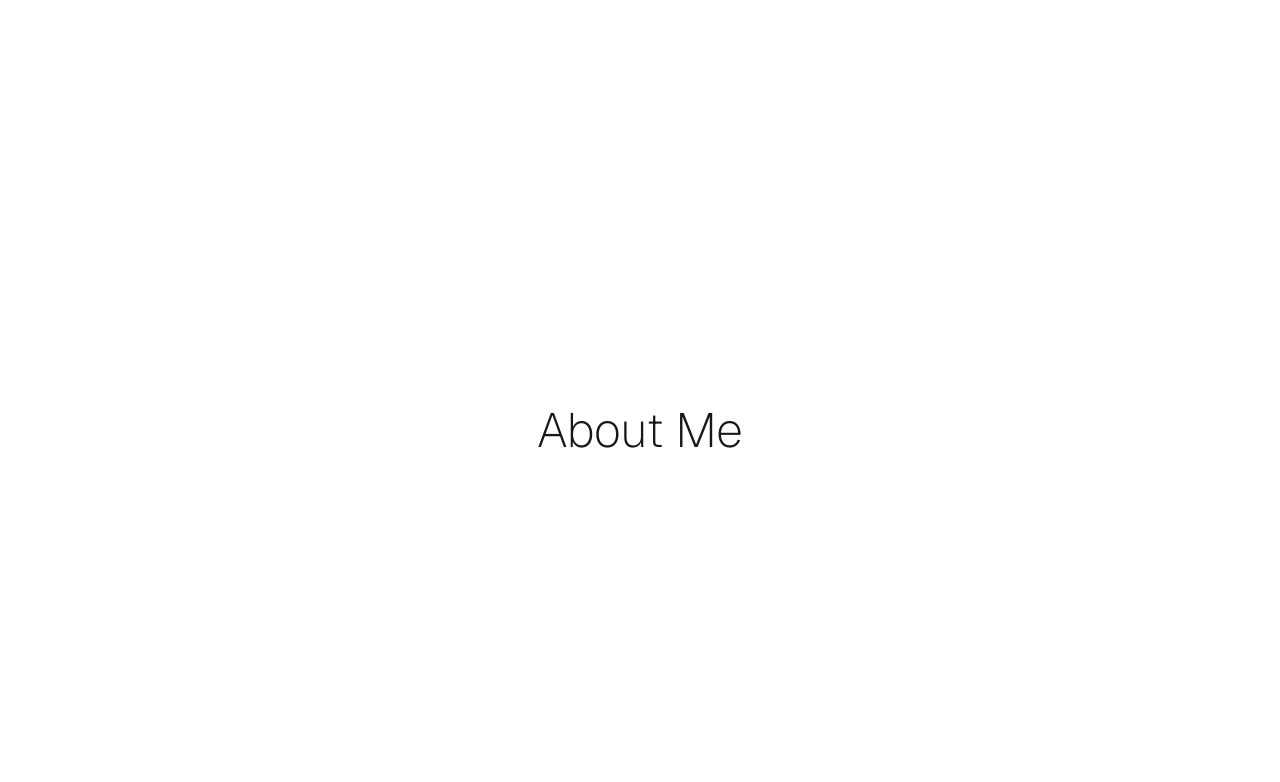
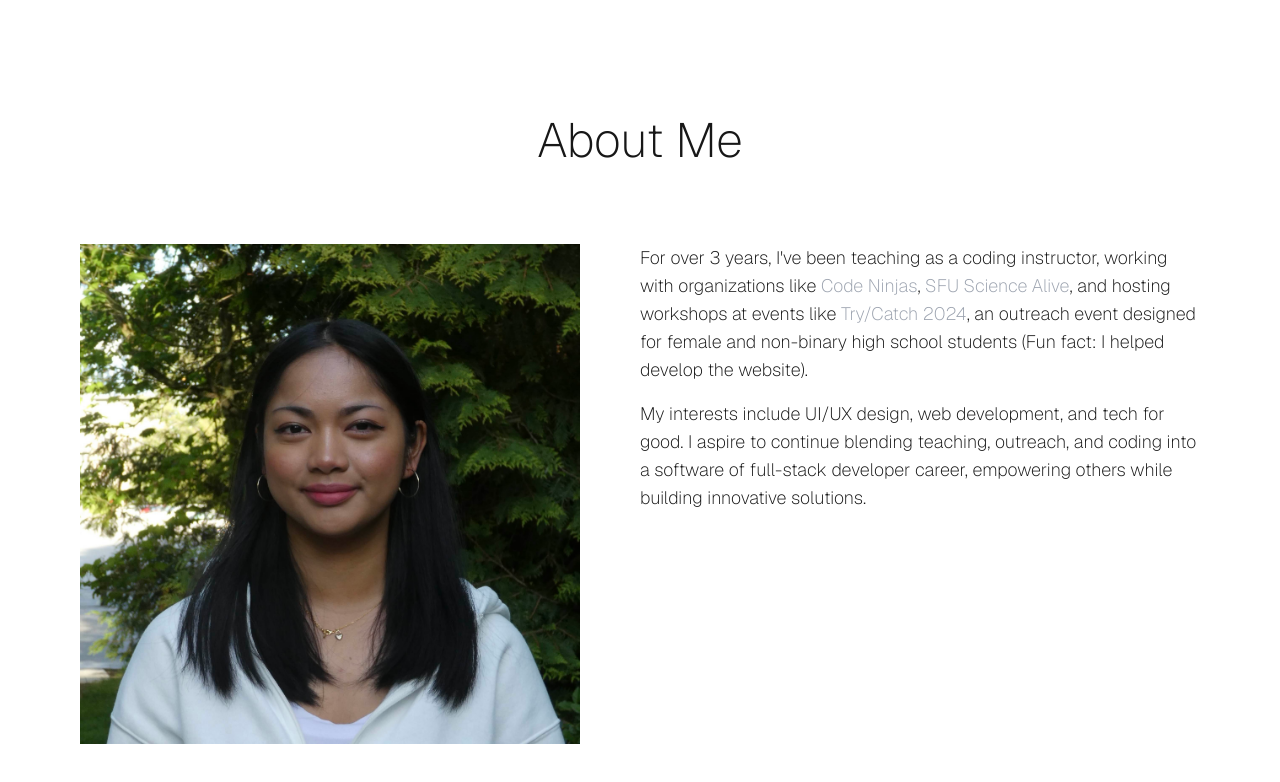
Before and after one commit to maraliwayway/maraliwayway.github.io, a Next.js app: page / in a window 1280 px wide. Shown: the part 502-1284 px from the top of the page. Built offline with nearby package versions, Linux system fonts and the light colour scheme.

Commit message:
feat: add picture and bio to about me section

```diff
--- a/app/components/About.js
+++ b/app/components/About.js
@@ -1,7 +1,59 @@
+import Image from "next/image";
+
 const About = () => {
     return (
       <section id="about" className="h-screen flex items-center justify-center">
+
+        <div className="flex flex-col items-center gap-20">
         <h1 className="text-5xl text-extralight">About Me</h1>
+
+        <div className="grid grid-cols-2 gap-0">
+
+
+            <Image
+            aria-hidden
+            src="/mara.jpg"
+            alt="Mara Liwayway David headshot"
+            width={500}
+            height={500}
+          />
+
+
+            <div className="flex flex-col gap-4 text-left">
+            <p>
+
+                For over 3 years, I've been teaching as a coding instructor, working
+                with organizations like <a
+                                        className="text-gray-400 hover:underline hover:underline-offset-4"
+                                        href="https://github.com/maraliwayway"
+                                        target="_blank"
+                                        rel="noopener noreferrer"
+                                        > Code Ninjas</a>,                       <a
+                                        className="text-gray-400 hover:underline hover:underline-offset-4"
+                                        href="https://github.com/maraliwayway"
+                                        target="_blank"
+                                        rel="noopener noreferrer"
+                                        > SFU Science Alive</a>
+                , and hosting workshops at events like
+                                        <a
+                                        className="text-gray-400 hover:underline hover:underline-offset-4"
+                                        href="https://github.com/maraliwayway"
+                                        target="_blank"
+                                        rel="noopener noreferrer"
+                                        > Try/Catch 2024</a>,
+                an outreach event designed for female and non-binary high school students (Fun fact: I helped develop the website).</p>
+
+            <p>
+                My interests include UI/UX design, web development, and tech for good. I aspire to continue blending teaching, outreach, and coding
+                into a software of full-stack developer career, empowering others while building innovative solutions.
+
+
+            </p>
+            </div>
+
+
+        </div>
+        </div>
       </section>
     );
   };
```
